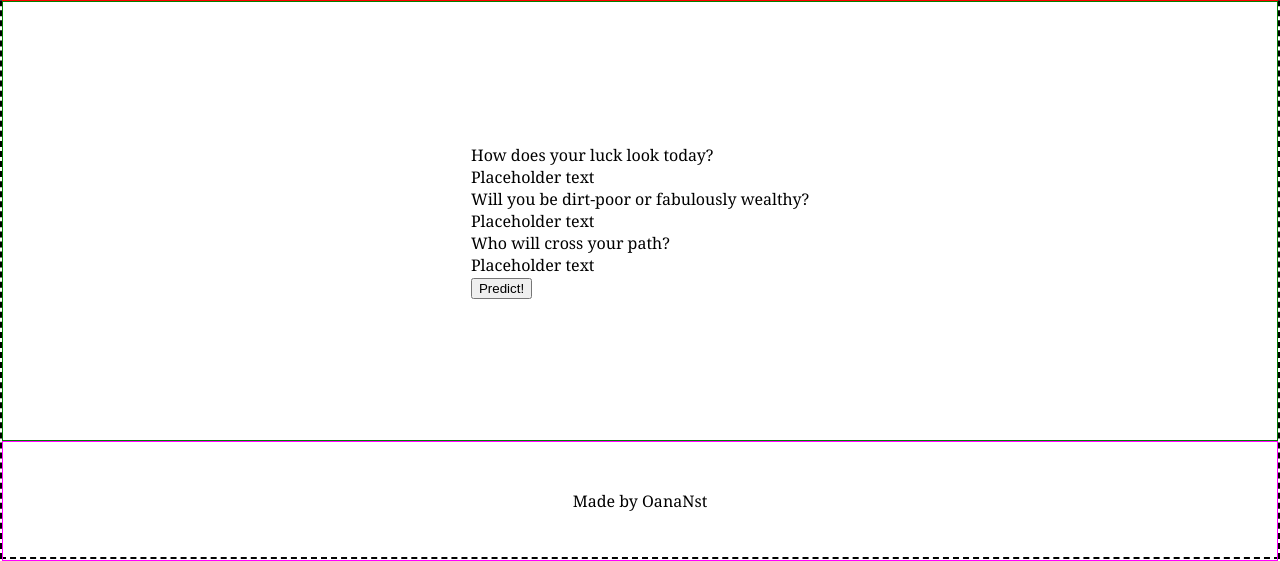
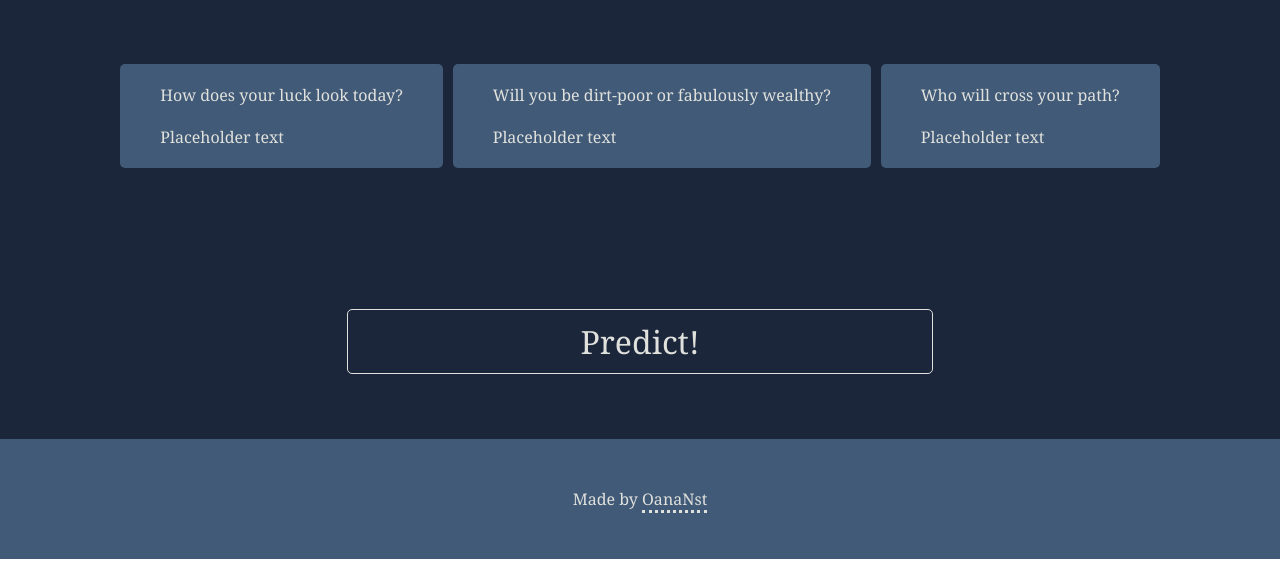
Before and after one commit to OanaNst/message-generator, a plain HTML site: page index.html in a window 1280 px wide. Shown: the part 241-802 px from the top of the page. Drawn offline with Linux system fonts and the light colour scheme.

Commit message:
Finish CSS design

```diff
--- a/index.html
+++ b/index.html
@@ -28,7 +28,9 @@
       </div>
     </main>
     <footer>
-      <p>Made by OanaNst</p>
+      <p>
+        Made by <a href="https://github.com/OanaNst" target="_blank">OanaNst</a>
+      </p>
     </footer>
   </body>
 </html>
--- a/style.css
+++ b/style.css
@@ -25,6 +25,7 @@ ul {
   padding: 0;
   font-weight: normal;
   font-family: Georgia, "Times New Roman", Times, serif;
+  color: #e0e1dd;
 }
 
 ol,
@@ -38,36 +39,90 @@ img {
 }
 
 body {
-  border: 2px dashed black;
   height: 100vh;
 }
 
 /* ------------ HEADER ------------ */
 
 header {
-  border: 1px solid red;
+  background-color: #415a77;
   display: flex;
   justify-content: center;
   align-items: center;
   height: 30vh;
 }
 
+h1 {
+  font-size: 5.5rem;
+}
+
 /* ------------ MAIN ------------ */
 
 main {
-  border: 1px solid green;
+  background-color: #1b263b;
   display: flex;
   justify-content: center;
   align-items: center;
   height: 55vh;
 }
 
+.container {
+  height: 100%;
+  display: flex;
+  flex-wrap: wrap;
+  justify-content: center;
+  align-items: center;
+  gap: 10px;
+}
+
+div.container * {
+  background-color: #415a77;
+  padding: 10px 20px;
+  border-radius: 5px;
+}
+
+#generatePrediction {
+  flex-basis: 50%;
+  border: 1px solid #e0e1dd;
+  background-color: #1b263b;
+  color: #e0e1dd;
+  font-family: Georgia, "Times New Roman", Times, serif;
+  font-size: 2rem;
+  margin: 0;
+  padding: 10px 0;
+}
+
+#generatePrediction:hover {
+  cursor: pointer;
+  background-color: #e0e1dd;
+  border: none;
+  color: #1b263b;
+}
+
+#generatePrediction:active {
+  cursor: pointer;
+  border: 1px solid #e0e1dd;
+  background-color: #1b263b;
+  color: #e0e1dd;
+}
+
 /* ------------ FOOTER ------------ */
 
 footer {
-  border: 1px solid magenta;
+  background-color: #415a77;
   display: flex;
   justify-content: center;
   align-items: center;
   height: 15vh;
 }
+
+a {
+  color: #e0e1dd;
+  text-decoration: none;
+  border-bottom: 3px dotted #e0e1dd;
+}
+
+a:hover {
+  color: #1b263b;
+  border-bottom: 3px dotted #1b263b;
+}
```
